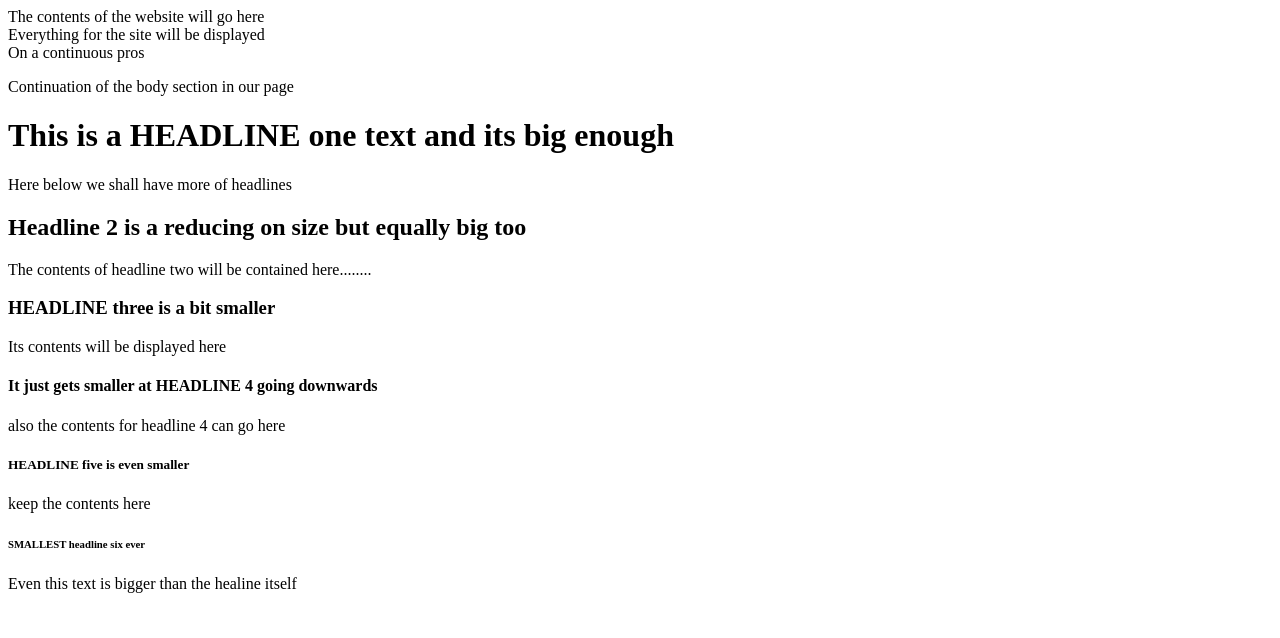
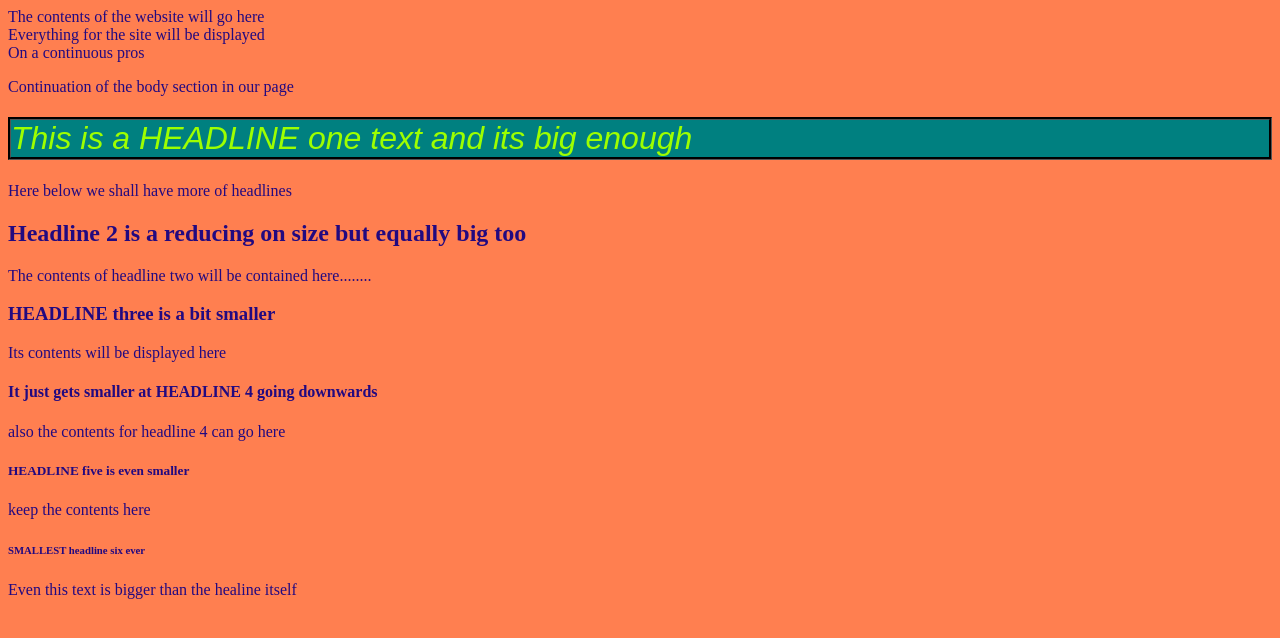
Before and after one commit to Radhika240/Website-Project, a plain HTML site: page index.html in a window 1280 px wide. Drawn offline with Linux system fonts and the light colour scheme.

Commit message:
Added style.css and linked it to the index.html

```diff
--- a/index.html
+++ b/index.html
@@ -2,6 +2,7 @@
     <head>
 
         <title>Home</title>
+        <link rel="stylesheet" type="text/css" href="style.css" />
 
     </head>
 
--- /dev/null
+++ b/style.css
@@ -0,0 +1,12 @@
+body{
+    background-color: coral;
+    color: rgb(34, 9, 128);
+}
+
+h1{
+    color: rgb(157, 255, 0);
+    background-color: teal;
+    font: italic 200% fantasy;
+    text-align: inherit;
+    border: 3px groove black;
+}
```
